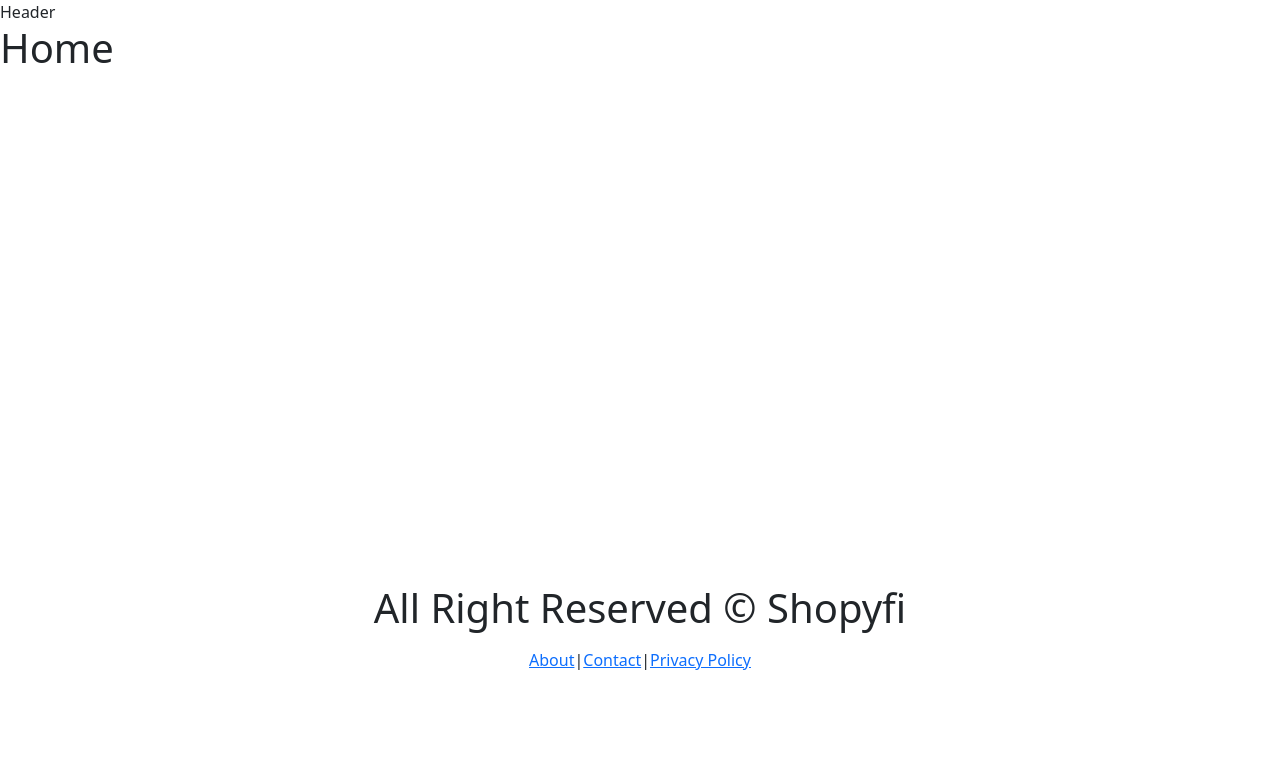
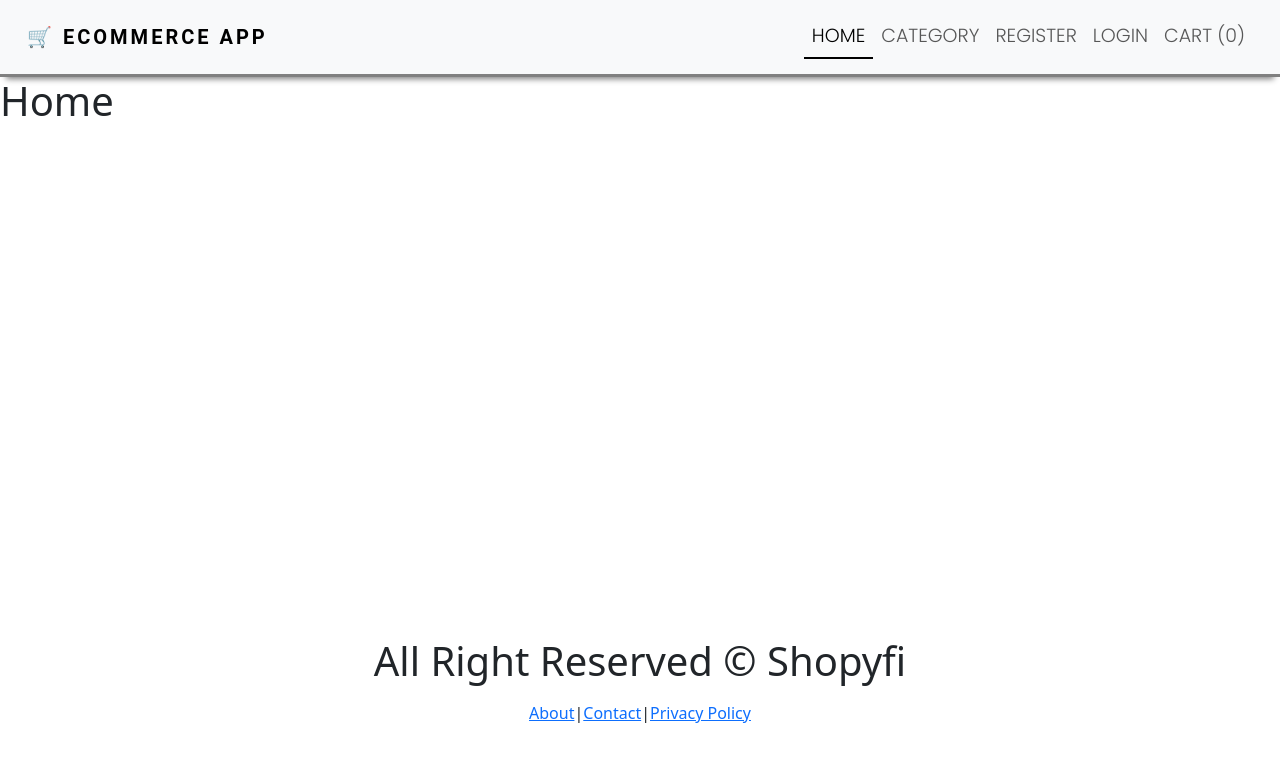
Before and after one commit to ruchi-mandliya/Mern-Stack-Eccomerce-App, a React (Vite) app in the folder client/: page / in a window 1280 px wide. Shown: the top 762 px of the page. Built offline with nearby package versions, Linux system fonts and the light colour scheme.

Commit message:
degisn Header Section

```diff
--- a/client/package.json
+++ b/client/package.json
@@ -13,6 +13,7 @@
     "bootstrap": "^5.2.3",
     "react": "^18.2.0",
     "react-dom": "^18.2.0",
+    "react-icons": "^4.8.0",
     "react-router-dom": "^6.10.0"
   },
   "devDependencies": {
--- a/client/src/components/Layout/Header.jsx
+++ b/client/src/components/Layout/Header.jsx
@@ -1,7 +1,59 @@
 import React from "react";
+import { NavLink, Link } from "react-router-dom";
+import { GiShoppingBag } from "react-icons/gi";
 
 const Header = () => {
-  return <div>Header</div>;
+  return (
+    <>
+      <nav className="navbar navbar-expand-lg bg-body-tertiary">
+        <div className="container-fluid">
+          <button
+            className="navbar-toggler"
+            type="button"
+            data-bs-toggle="collapse"
+            data-bs-target="#navbarTogglerDemo01"
+            aria-controls="navbarTogglerDemo01"
+            aria-expanded="false"
+            aria-label="Toggle navigation"
+          >
+            <span className="navbar-toggler-icon" />
+          </button>
+          <div className="collapse navbar-collapse" id="navbarTogglerDemo01">
+            <Link to="/" className="navbar-brand">
+              🛒 Ecommerce App
+            </Link>
+            <ul className="navbar-nav ms-auto mb-2 mb-lg-0">
+              <li className="nav-item">
+                <NavLink to="/" className="nav-link ">
+                  Home
+                </NavLink>
+              </li>
+              <li className="nav-item">
+                <NavLink to="/category" className="nav-link ">
+                  Category
+                </NavLink>
+              </li>
+              <li className="nav-item">
+                <NavLink to="/register" className="nav-link">
+                  Register
+                </NavLink>
+              </li>
+              <li className="nav-item">
+                <NavLink to="/login" className="nav-link">
+                  Login
+                </NavLink>
+              </li>
+              <li className="nav-item">
+                <NavLink to="/cart" className="nav-link">
+                  Cart (0)
+                </NavLink>
+              </li>
+            </ul>
+          </div>
+        </div>
+      </nav>
+    </>
+  );
 };
 
 export default Header;
--- a/client/src/index.css
+++ b/client/src/index.css
@@ -5,3 +5,31 @@
   padding: 0;
   box-sizing: border-box;
 }
+/* font-family: 'Poppins', sans-serif; */
+/* font-family: 'Playfair Display', serif; */
+
+.navbar {
+  padding: 15px;
+  font-family: "Poppins", sans-serif;
+  font-size: 19px;
+  /* font-weight: 200; */
+  line-height: 26px;
+  text-transform: uppercase;
+  box-shadow: 0 8px 6px -6px gray;
+  --webkit-box-shadow: 0 8px 6px -6px gray;
+  border-bottom: solid gray !important;
+}
+
+.nav-link {
+  font-weight: 300 !important;
+}
+
+.active {
+  border-bottom: 2px solid black;
+}
+
+.navbar-brand {
+  font-weight: 700;
+  font-family: "roboto", sans-serif;
+  letter-spacing: 3px;
+}
```
Also changed, not shown: 1 other file (tests, documents, lock files or other folders).
